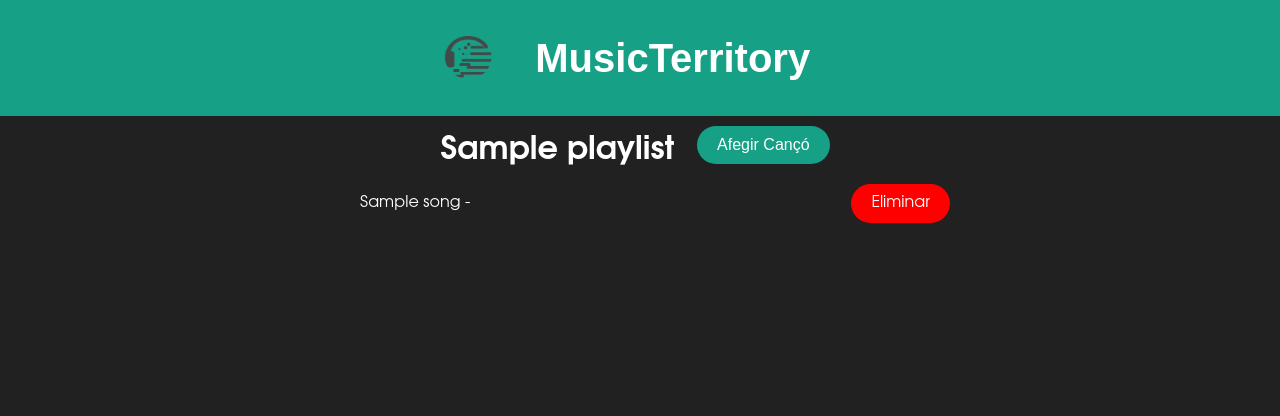
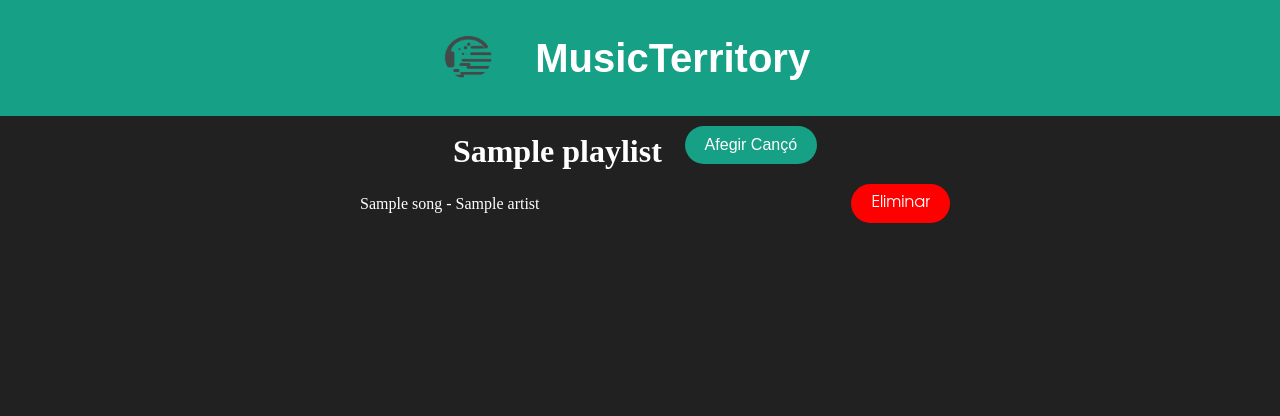
Before and after one commit to lau-marti/WebProject, a Django app: page /musicterritory/playlists/1/ in a window 1280 px wide. Shown: the top 416 px of the page. Run offline with Django 5.2, Linux system fonts and the light colour scheme; tables that the repository leaves empty hold one stand-in row (values such as "Sample post").

Commit message:
2.6 playlist order and number

```diff
--- a/static/css/styles.css
+++ b/static/css/styles.css
@@ -1,8 +1,7 @@
-@import url('https://fonts.googleapis.com/css2?family=Signika:wght@300..700&display=swap');
+@import url('https://fonts.googleapis.com/css2?family=Figtree:ital,wght@0,300..900;1,300..900&display=swap');
 
 body {
     background-color: #212121;
-    font-family: "URW Gothic";
     margin: 0;
     padding: 0;
 }
--- a/templates/home.html
+++ b/templates/home.html
@@ -30,7 +30,7 @@
         <form action="{% url 'web:playlist_create' %}" method="get">
             <button class="genericButton large-button" type="submit">Crea una playlist</button>
             <ul>
-                {% for playlist in latest_playlist_list %}
+                {% for playlist in latest_playlist_list %} <!-- No es Latest Playlist-->
                     <li><a href="{%url 'web:playlist_detail' playlist.id %}">
                         {{playlist.name}} </a></li>
                 {%empty%}<li> Sorry, no playlist registred yet. </li>
--- a/templates/playlist_detail.html
+++ b/templates/playlist_detail.html
@@ -13,7 +13,11 @@
     <ul class="cançons">
     {% for song in playlist.songs.all %}
         <li style="display: flex; justify-content: space-between; align-items: center;">
-            <span class="Paragraf1">{{ song.title }} - {{ song.artist }}</span>
+            <span class="Paragraf1">{{ song.title }} -
+            {% for artist in song.artists.all %}
+                {{ artist.name }}
+            {% endfor %}
+            </span>
             <form action="{% url 'web:delete_song' song.id playlist.id %}" method="POST" class="inline">
                 {% csrf_token %}
                 <button type="submit" class="deleteButton">Eliminar</button>
--- a/web/urls.py
+++ b/web/urls.py
@@ -10,7 +10,7 @@ app_name = "web"
 urlpatterns = [
     path('',
          ListView.as_view(
-             queryset=Playlist.objects.filter(date__lte=timezone.now()).order_by('-date')[:5],
+             queryset=Playlist.objects.filter(date__lte=timezone.now()).order_by('name'),
              context_object_name='latest_playlist_list',
              template_name='home.html'),
          name='playlist_list'),
```
